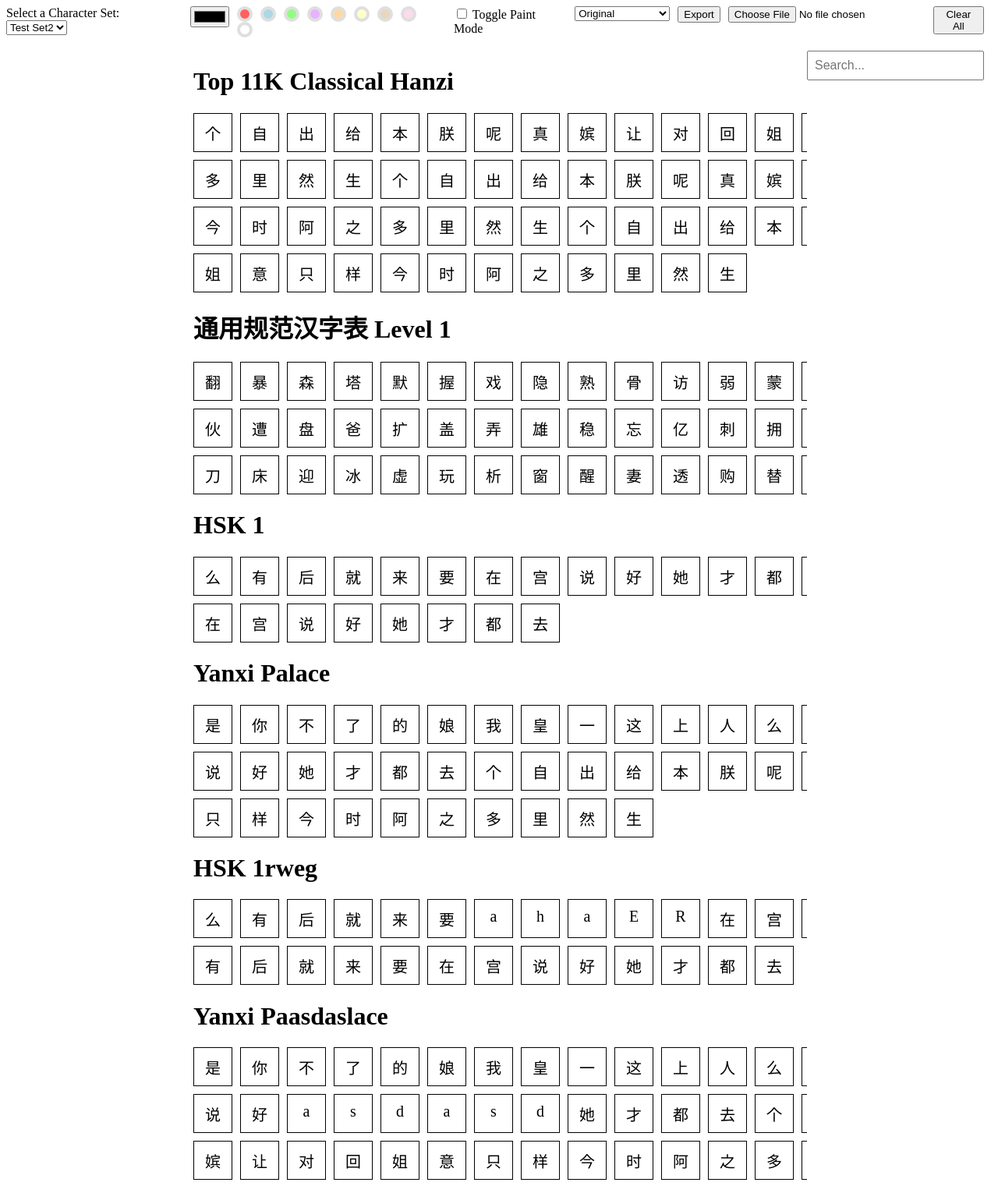
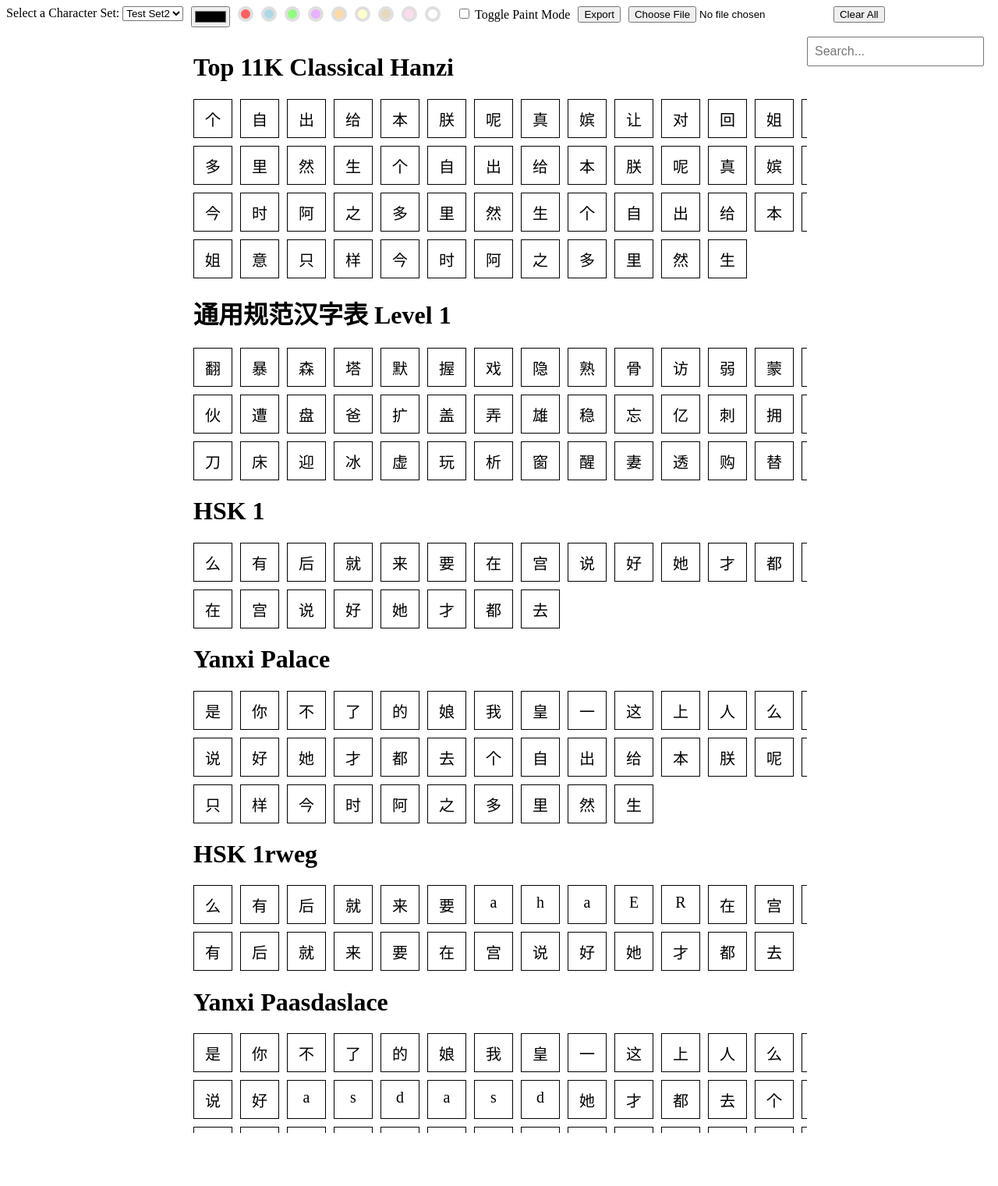
Before and after one commit to turukano26/Hanzi-Grid, a Flask app: page / in a window 1280 px wide. Shown: the whole page at 78% size. After the commit the page ends 1453 px from the top, so only its background shows below. Run offline with Flask 3, Linux system fonts and the light colour scheme.

Commit message:
Fully removed simplified / traditional conversion fixed scrolling with the sub character sets

```diff
--- a/static/script.js
+++ b/static/script.js
@@ -3,8 +3,6 @@
 var currentInputString;
 
 function fetchInputStrings() {
-    const simpTradMenu = document.getElementById('simpTradMenu');
-    var simptrad = simpTradMenu.value;
 
     // Make an AJAX request to the Flask endpoint
     var xhr = new XMLHttpRequest();
@@ -50,7 +48,7 @@ function fetchInputStrings() {
             generateCharacterElements(inputStrings[oldIndex]);
         }
     };
-    xhr.send('simptrad=' + encodeURIComponent(simptrad));
+    xhr.send('simptrad=0');
 }
 
 function generateCharacterElements(inputString) {
@@ -124,7 +122,7 @@ function generateCharacterElements(inputString) {
 }
 
 //TODO: only the first instance of a character has their colour changed
-//TODO: fix scrolling
+
 function createMenu() {
 
     // Event listener to handle color selection and update the large box and cell color
@@ -147,12 +145,6 @@ function createMenu() {
         if (clickedCell) {
             clickedCell.style.backgroundColor = selectedColor;
         }
-    });
-
-    // Event listener to refetch input strings if force traditional/simplified is picked
-    const simptradmenu = document.getElementById('simpTradMenu');
-    simptradmenu.addEventListener('change', () => {
-        fetchInputStrings();
     });
 
     // Event listener for the Export Button
--- a/static/styles.css
+++ b/static/styles.css
@@ -47,8 +47,12 @@
 
 .grid-column {
     flex-grow: 1;
+    /* Allow the grid column to be scrollable */
+}
+
+.macro-grid {
     overflow-y: scroll;
-    /* Allow the grid column to be scrollable */
+    max-height: 94vh;
 }
 
 .grid {
--- a/templates/index.html
+++ b/templates/index.html
@@ -19,15 +19,6 @@
         <div>
             <input type="checkbox" id="toggleCheckbox" onchange="toggleCursor()">
             <label for="toggleCheckbox">Toggle Paint Mode</label>
-        </div>
-
-        <div>
-            <select name="S/T-mode" , id="simpTradMenu">
-                <option value="Original">Original</option>
-                <option value="Simplified">Force Simplified</option>
-                <option value="Traditional">Force Traditional</option>
-            </select>
-
         </div>
 
         <div>
```
Also changed, not shown: 1 other file.
